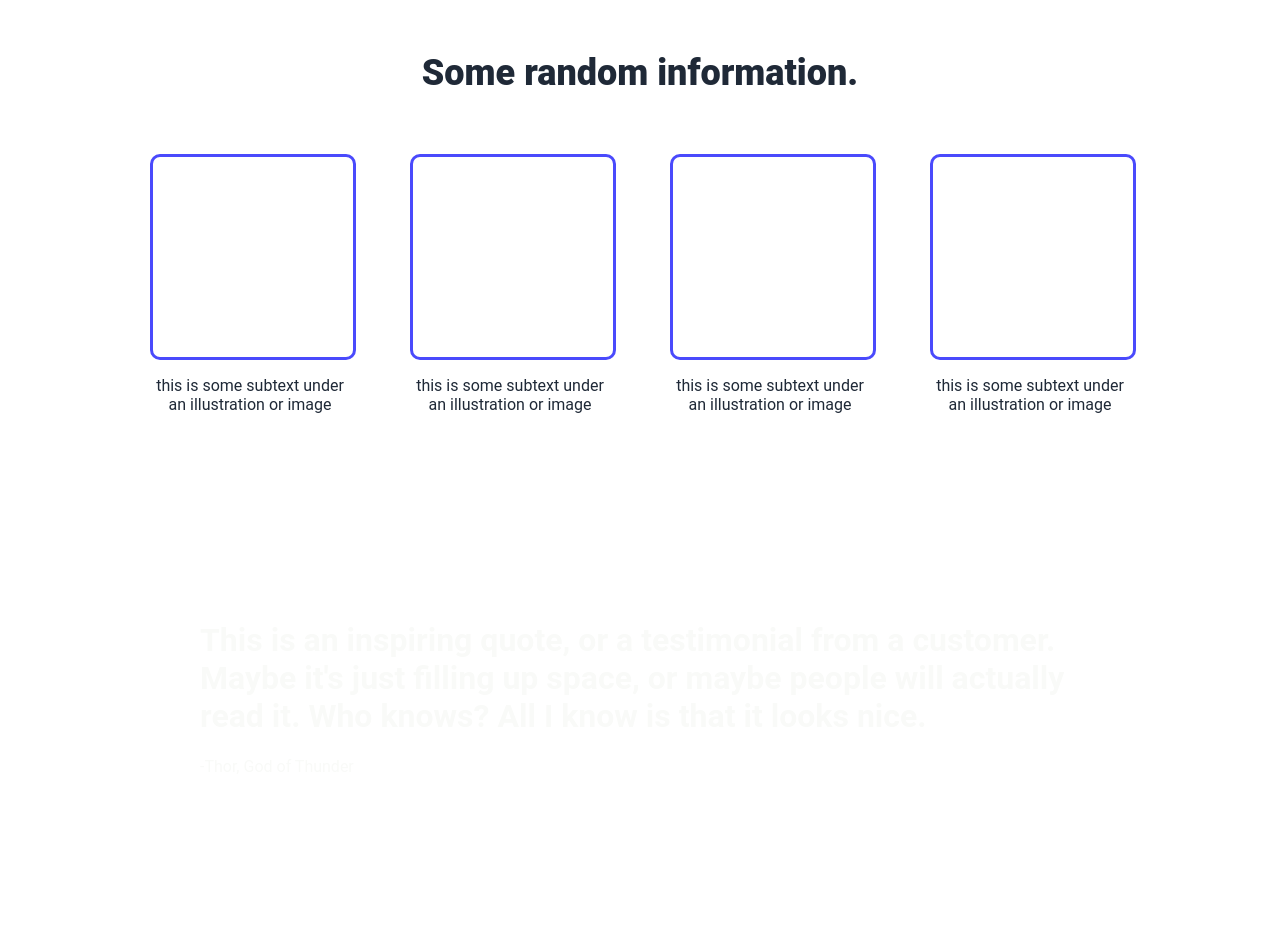
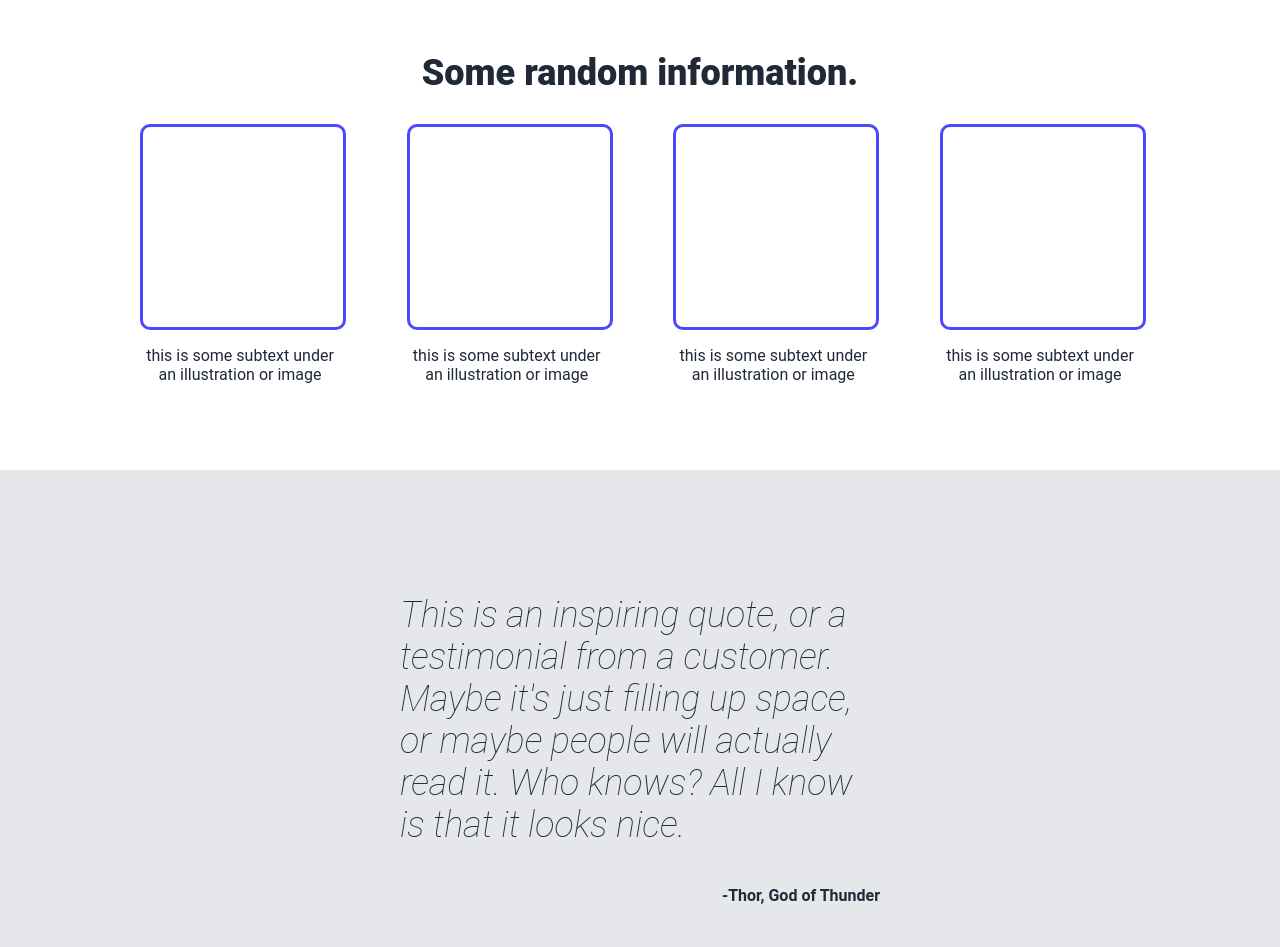
Before and after one commit to anuragjodha123/landing-page, a plain HTML site: page index.html in a window 1280 px wide. Shown: the part 780-1727 px from the top of the page. Drawn offline with Linux system fonts and the light colour scheme.

Commit message:
quotation info styles done

```diff
--- a/style.css
+++ b/style.css
@@ -114,7 +114,6 @@ button {
 .carousel > div {
     width: 200px;
     text-align: center;
-    padding:  30px;
 }
 
 .carousel > div div{
@@ -126,7 +125,31 @@ button {
 }
 
 .carousel {
+    width: 1000px;
     display: flex;
-    justify-content: space-around;
+    justify-content: space-between;
     align-items: center;
 }
+
+/* Quote section */
+
+.quotation {
+    background-color: #E5E7EB;
+    display: flex;
+    flex-direction: column;
+    align-items: center;
+    padding: 100px 400px;
+}
+
+.quotation h1 {
+    font-size: 36px;
+    font-weight: lighter;
+    font-style: italic;
+    color: #1f2937;
+}
+
+.quotation p {
+    font-weight: bolder;
+    color: #1f2937;
+    align-self: flex-end;
+}
```
